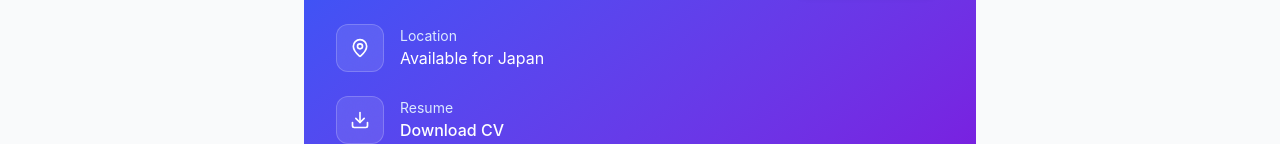
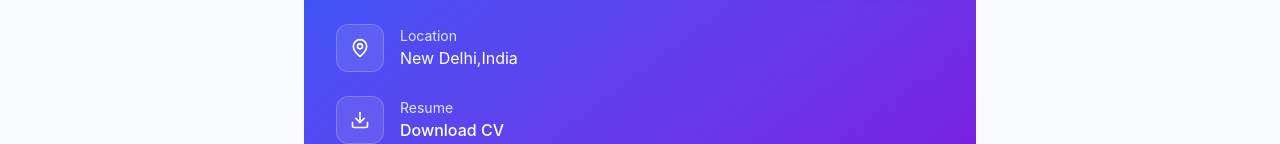
Before and after one commit to Yash-Vashisht/yash-vashisht.github.io, a React (Vite) app: page / in a window 1280 px wide. Shown: the part 4262-4406 px from the top of the page. Built offline with nearby package versions, Linux system fonts and the light colour scheme.

Commit message:
Fixed location

```diff
--- a/src/app/components/Contact.tsx
+++ b/src/app/components/Contact.tsx
@@ -62,7 +62,7 @@ export function Contact() {
                   </div>
                   <div>
                     <p className="text-xs sm:text-sm text-blue-100">Location</p>
-                    <p className="text-sm sm:text-base text-white">Available for Japan</p>
+                    <p className="text-sm sm:text-base text-white">New Delhi,India</p>
                   </div>
                 </div>
 
```
